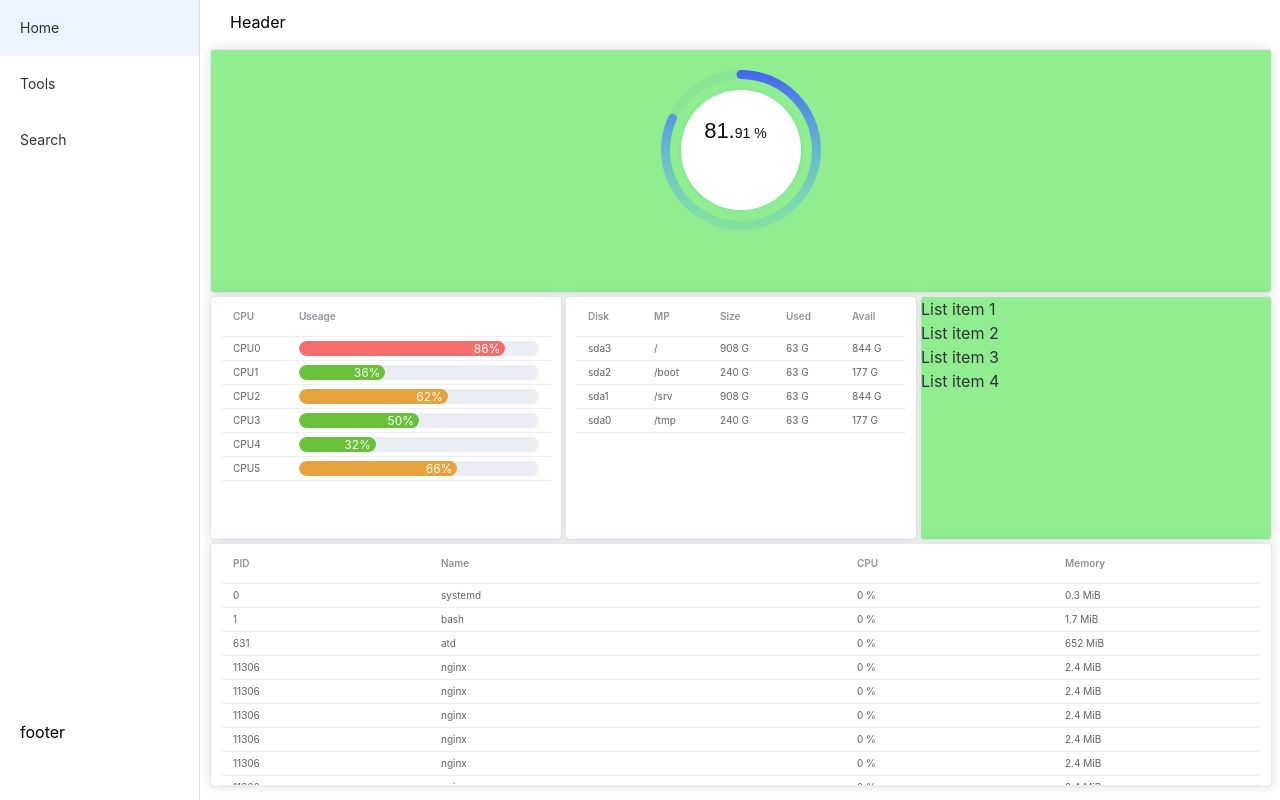
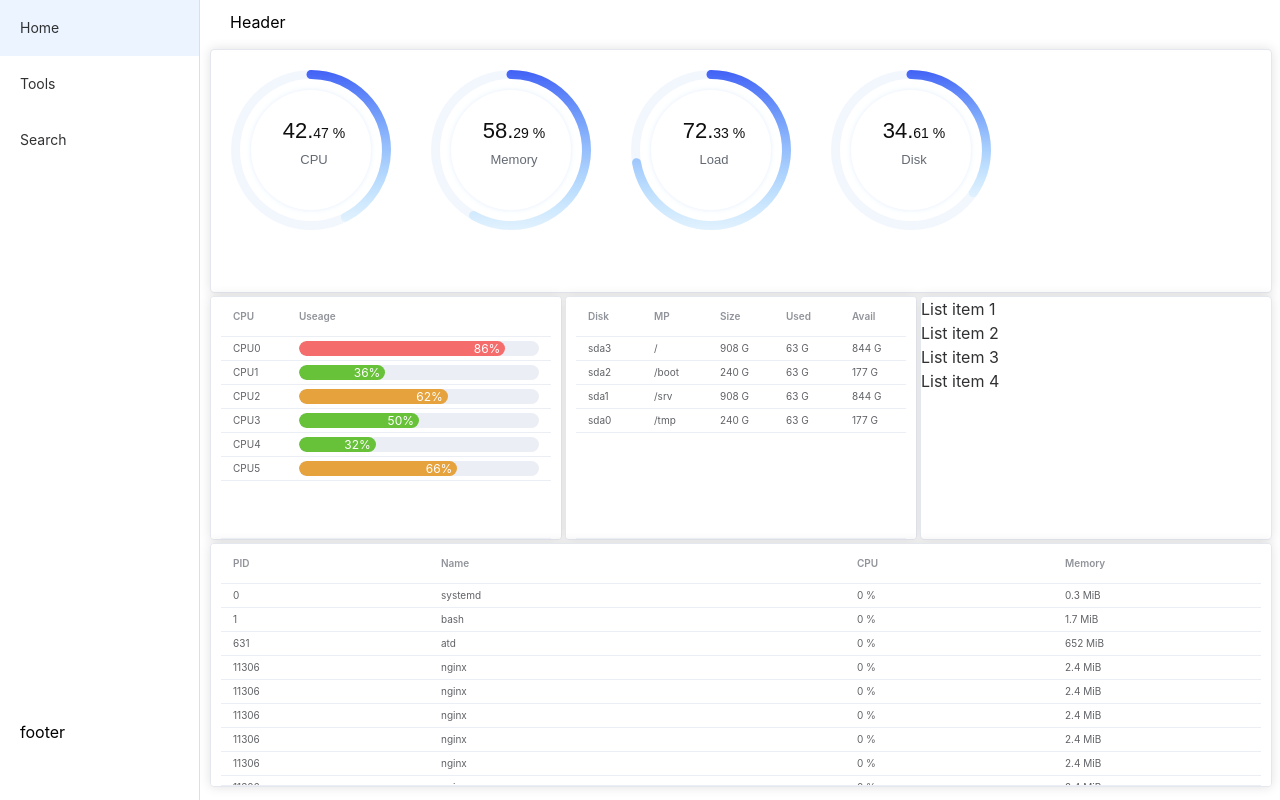
Before and after one commit to KkemChen/Maintain_Tools, a Vue app: page / in a window 1280 px wide. Built offline with nearby package versions, Linux system fonts and the light colour scheme.

Commit message:
feat:增加了memory, load, disk饼图

```diff
--- a/src/components/v-charts/components/Pie.vue
+++ b/src/components/v-charts/components/Pie.vue
@@ -31,7 +31,6 @@ function initChart() {
     }
     const theme = 'light';
     let percentText = String(props.option.data).split('.');
-    console.log(`data: ${props.option.data}`)
     const option = {
         title: [
             {
--- a/src/views/Home.vue
+++ b/src/views/Home.vue
@@ -4,19 +4,34 @@ import DiskInfo from "../components/sysinfo/DiskInfo.vue";
 import ProcessInfo from "../components/sysinfo/ProcessInfo.vue";
 import Pie from "../components/v-charts/index.vue";
 import { ref, onMounted, nextTick } from "vue";
+
+const pieWidth = '200px';
+
 const chartsOption = ref({
   cpuChart: {
-    data: 65.89,
+    title: 'CPU',
+    data: 65.89
   },
-  memoryChart: null,
-  loadChart: null,
-  diskChart: null,
+  memoryChart: {
+    title: 'Memory',
+    data: 65.89
+  },
+  loadChart: {
+    title: 'Load',
+    data: 65.89
+  },
+  diskChart: {
+    title: 'Disk',
+    data: 65.89
+  },
 });
 onMounted(() => {
   setInterval(() => {
     nextTick(() => {
       chartsOption.value.cpuChart.data = (Math.random() * 100).toFixed(2);
-      console.log(chartsOption.value);
+      chartsOption.value.memoryChart.data = (Math.random() * 100).toFixed(2);
+      chartsOption.value.loadChart.data = (Math.random() * 100).toFixed(2);
+      chartsOption.value.diskChart.data = (Math.random() * 100).toFixed(2);
     });
   }, 1000);
 });
@@ -27,7 +42,12 @@ onMounted(() => {
     <el-col :span="24"
       ><div class="grid-content ep-bg-purple">
         <el-card class="box-card">
-          <Pie :option="chartsOption.cpuChart" />
+          <div class="flex-pie">
+            <Pie id="cpu" :width="pieWidth" :option="chartsOption.cpuChart" />
+            <Pie id="memory" :width="pieWidth" :option="chartsOption.memoryChart" />
+            <Pie id="load" :width="pieWidth" :option="chartsOption.loadChart" />
+            <Pie id="disk" :width="pieWidth" :option="chartsOption.diskChart" />
+          </div>
         </el-card>
       </div>
     </el-col>
@@ -65,28 +85,31 @@ onMounted(() => {
   </el-row>
 </template>
 
-<style scoped>
+<style scoped lang="scss">
 .el-row {
   height: calc((calc(95%) - 15px) / 3);
   margin-bottom: 5px;
-}
-
   .el-col {
     height: 100%;
-}
     .grid-content {
       border: none;
       height: 100%;
-}
-
         .box-card {
           width: 100%;
           height: 100%;
-  background-color: lightgreen;
+          /* background-color: lightgreen; */
         }
-
+        .flex-pie {
+          display: flex;
+          flex-direction: row;
+          justify-content: flex-start;
+          flex-wrap: nowrap;
+        }
         :deep(.el-card__body) {
           padding: 0px !important;
           height: 100%;
         }
+    }
+  }
+}
 </style>
```
Lines whose indentation alone changed are shown as unchanged.
